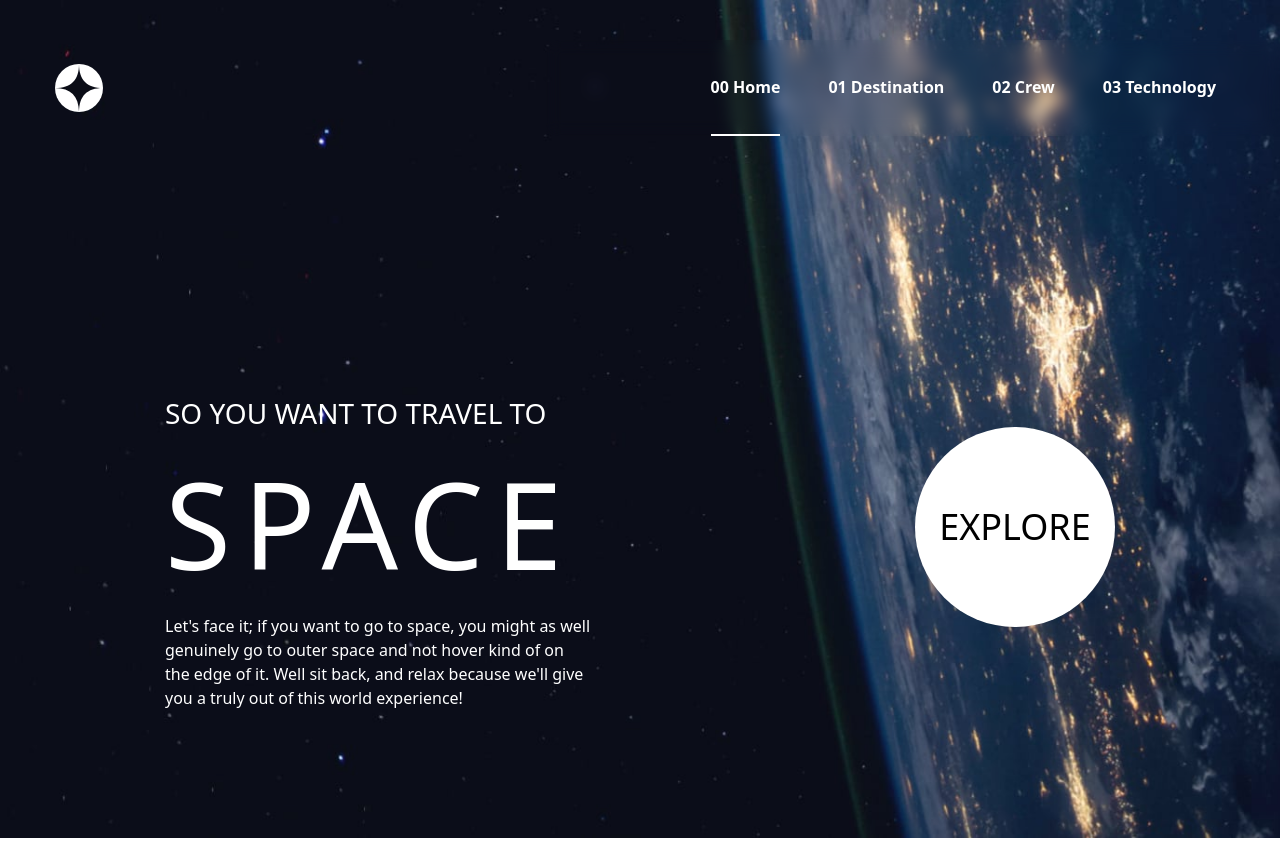
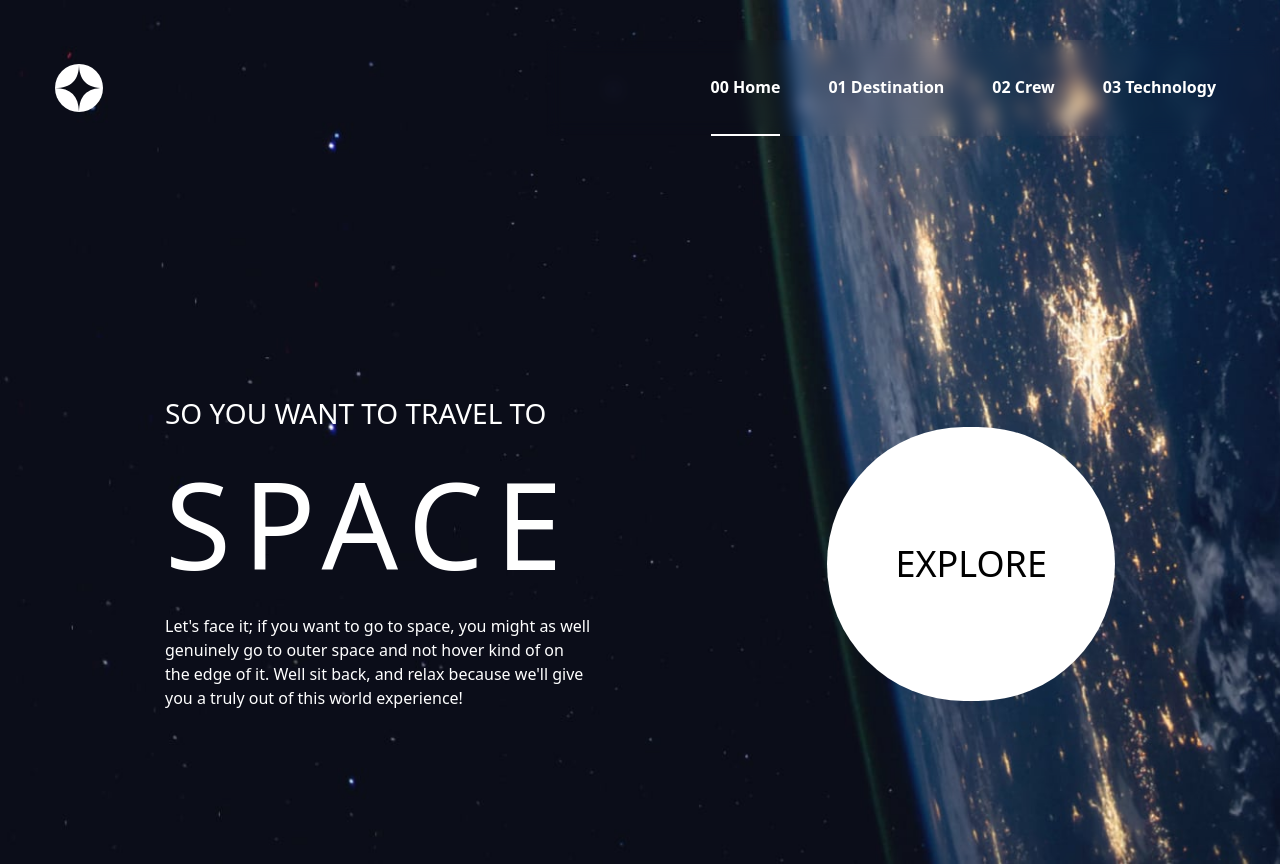
Before and after one commit to DanielApple05/Space-Tourism-site, a React (Vite) app: page / in a window 1280 px wide. Before the commit the page ends 838 px from the top, so only its background shows below. Built offline with nearby package versions, Linux system fonts and the light colour scheme.

Commit message:
correction

```diff
--- a/src/App.css
+++ b/src/App.css
@@ -1,5 +1,6 @@
 body{
   max-width: 1440px;
+  min-width: 100%;
   margin: auto;
 
 }
--- a/src/App.jsx
+++ b/src/App.jsx
@@ -3,7 +3,7 @@ import { Routes, Route } from 'react-router-dom';
 import Home from './pages/index.jsx'
 import Destinations from './pages/destinations.jsx';
 import Crew from './pages/crew.jsx';
-import Technology from './pages/Technology.jsx';
+import Technology from './pages/technology.jsx';
 import './App.css'
 
 const App = () => {
--- a/src/components/TechComponents/spaceTech.jsx
+++ b/src/components/TechComponents/spaceTech.jsx
@@ -12,7 +12,7 @@ const spaceTech = ({ spaceLaunch }) => {
   return (
 
     <div className='text-white ml-[165px] my-[48px] '>
-      <h1 className='text-white text-[28px] pb-[24px]'>  <span className='text-[#979797]'>03</span> SPACE LAUNCH 101</h1>
+      <h1 className='text-white text-[28px] pb-[24px]'>  <span className='text-[#979797] pr-[24px]'>03</span> SPACE LAUNCH 101</h1>
 
       <div className='flex w-[100%]'>
 
@@ -22,7 +22,7 @@ const spaceTech = ({ spaceLaunch }) => {
               <button
                 key={index}
                 onClick={() => setActiveBtn(index)}
-                className={`py-[21px] px-[35px] border rounded-full cursor-pointer text-[32px]
+                className={`py-[21px] px-[35px] border rounded-full cursor-pointer text-[32px] hover:ring-2
             ${activeBtn === index ? "bg-white text-black" : "bg-transparent    text-white"}
                `}
               >
--- a/src/components/crewComponents/crewData.json
+++ b/src/components/crewComponents/crewData.json
@@ -6,7 +6,7 @@
         "png": "/images/image-douglas-hurley.png",
         "webp": "/images/image-douglas-hurley.webp"
       },
-      "role": "Commander",
+      "role": "COMMANDER",
       "bio": "Douglas Gerald Hurley is an American engineer, former Marine Corps pilot and former NASA astronaut. He launched into space for the third time as commander of Crew Dragon Demo-2."
     },
     {
@@ -15,7 +15,7 @@
         "png": "/images/image-mark-shuttleworth.png",
         "webp": "/images/image-mark-shuttleworth.webp"
       },
-      "role": "Mission Specialist",
+      "role": "MISSION SPECIALIST",
       "bio": "Mark Richard Shuttleworth is the founder and CEO of Canonical, the company behind the Linux-based Ubuntu operating system. Shuttleworth became the first South African to travel to space as a space tourist."
     },
     {
@@ -24,7 +24,7 @@
         "png": "/images/image-victor-glover.png",
         "webp": "/images/image-victor-glover.webp"
       },
-      "role": "Pilot",
+      "role": "PILOT",
       "bio": "Pilot on the first operational flight of the SpaceX Crew Dragon to the International Space Station. Glover is a commander in the U.S. Navy where he pilots an F/A-18.He was a crew member of Expedition 64, and served as a station systems flight engineer."
     },
     {
@@ -33,7 +33,7 @@
         "png": "/images/image-anousheh-ansari.png",
         "webp": "/images/image-anousheh-ansari.webp"
       },
-      "role": "Flight Engineer",
+      "role": "FLIGHT ENGINEER",
       "bio": "Anousheh Ansari is an Iranian American engineer and co-founder of Prodea Systems. Ansari was the fourth self-funded space tourist, the first self-funded woman to fly to the ISS, and the first Iranian in space."
     }
 
--- a/src/components/crewComponents/crewInfo.jsx
+++ b/src/components/crewComponents/crewInfo.jsx
@@ -37,7 +37,7 @@ const CrewInfo = ({ crew }) => {
             {Array.from({ length: 4 }).map((_, crewTabs) => (
               <button key={crewTabs}
                 onClick={() => setActiveCrew(crewTabs)}
-                className={`w-[10px] h-[10px] bg-gray-600 rounded-lg cursor-pointer ${activeCrew === crewTabs ? 'bg-white' : ''}`}></button>
+                className={`w-[10px] h-[10px] bg-gray-600 rounded-lg cursor-pointer hover:bg-gray-400 ${activeCrew === crewTabs ? 'bg-white hover:bg-white'  : ''}`}></button>
             ))}
 
           </div>
--- a/src/components/destinationComponents/planets.jsx
+++ b/src/components/destinationComponents/planets.jsx
@@ -21,9 +21,9 @@ const planets = ({ galaxy }) => {
                 <button
                   key={planet.name}
                   onClick={() => setActivePlanet(index)}
-                  className={`text-white pb-4 font-bold cursor-pointer ${
+                  className={`text-white pb-4 font-bold cursor-pointer hover:border-b-gray-500 hover ${
                     activePlanet === index
-                      ? "border-b-2 border-white"
+                      ? "border-b-2 border-white hover:border-b-white"
                       : "border-b-2 border-transparent"
                   }`}
                  >
--- a/src/components/headerComponents/navButtons.jsx
+++ b/src/components/headerComponents/navButtons.jsx
@@ -27,9 +27,9 @@ const NavButtons = () => {
         <button
           key={index}
           onClick={() => handleNavClick(index, tab)}
-              className={`text-white font-bold  cursor-pointer  ${
+              className={`text-white font-bold  cursor-pointer hover:border-b-gray-500 hover:border-white ${
              activeIndex === index
-              ? "border-b-2 border-white "
+              ? "border-b-2 border-white hover:border-b-white "
               : "border-b-2 border-transparent"
           }`}
          >
--- a/src/pages/index.jsx
+++ b/src/pages/index.jsx
@@ -2,11 +2,13 @@ import React from 'react';
 import Header from '../components/headerComponents/header.jsx'
 import Background from '../assets/images/background-home-desktop.jpg'
 import { Link } from 'react-router-dom';
+import Tab from '../components/headerComponents/tabs.jsx';
 
 
 
 
-const Home = () => {
+const Home =  ( {tab, index} ) => {
+
 
   return (
     <div className="min-h-screen  bg-cover flex flex-col "
@@ -43,8 +45,18 @@ const Home = () => {
 
 
             <div className='w-[50%] flex flex-row-reverse my-[35px]'>
-              <div className=' bg-white  rounded-full flex items-center justify-center w-[200px] h-[200px] cursor-pointer '>
-                <p className='text-4xl text-black'>EXPLORE</p>
+              <div className=' '>
+
+                <button   className=' text-4xl text-black cursor-pointer
+                py-[117px] px-[68px]
+                 bg-white rounded-full
+                 hover:ring-white/40
+                 hover:ring-[50px]
+                '  onClick={()=> tab.index[1]}
+
+                  >EXPLORE</button>
+
+
               </div>
             </div>
           </div>
```
